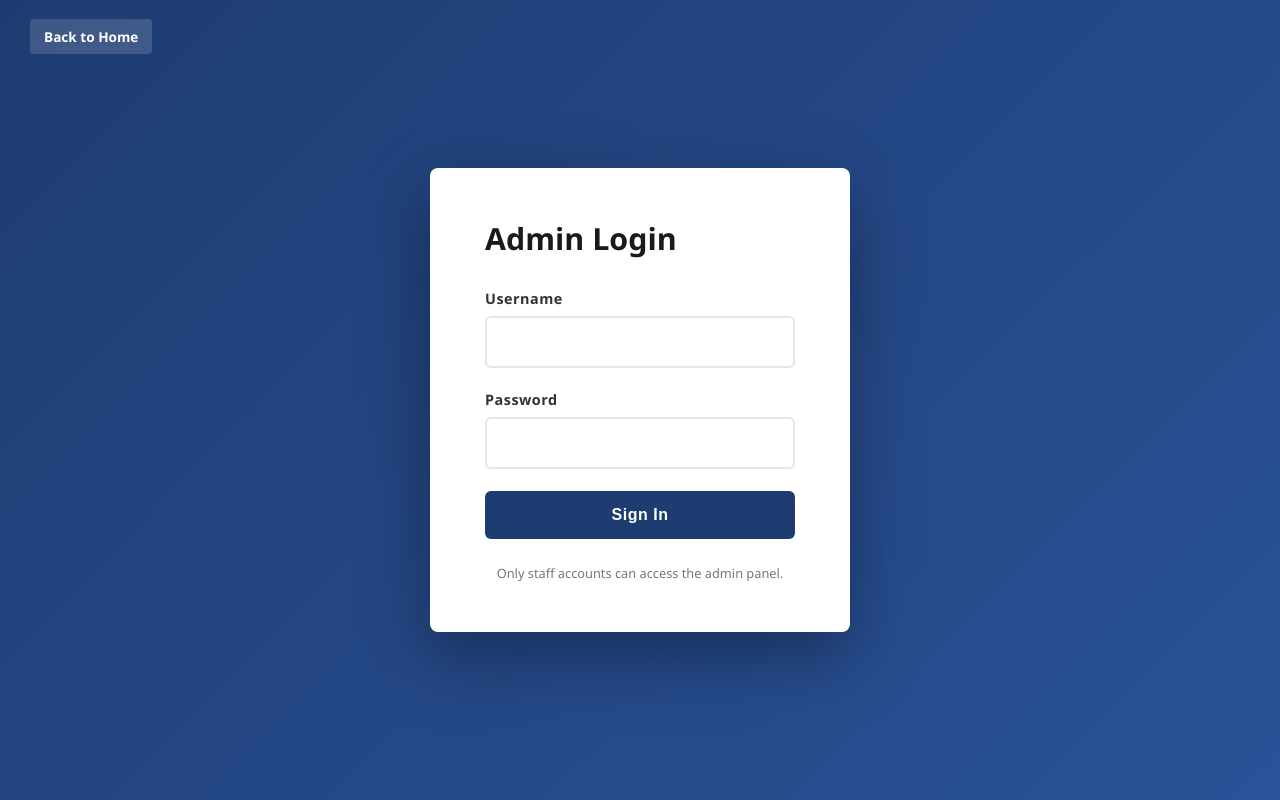
After one commit to JmGarcia30/FinalProject-EmTech-Backend, a Django app: page /login/ in a window 1280 px wide. The commit adds this page. Run offline with Django 5.2, Linux system fonts and the light colour scheme.

Commit message:
Added Admin log in

```diff
--- /dev/null
+++ b/CarRental/templates/login.html
@@ -0,0 +1,56 @@
+<!DOCTYPE html>
+<html lang="en">
+<head>
+    <meta charset="UTF-8" />
+    <meta name="viewport" content="width=device-width, initial-scale=1.0" />
+    <title>Admin Login - Car Rental System</title>
+    <style>
+        * { margin:0; padding:0; box-sizing:border-box; }
+        body { font-family:'Segoe UI', Tahoma, Geneva, Verdana, sans-serif; background:linear-gradient(135deg,#1e3c72 0%, #2a5298 100%); min-height:100vh; display:flex; align-items:center; justify-content:center; }
+        .card { background:#fff; width:100%; max-width:420px; padding:50px 55px; border-radius:8px; box-shadow:0 25px 70px rgba(0,0,0,.35); }
+        h1 { font-size:1.9rem; font-weight:700; margin-bottom:30px; color:#1a1a1a; }
+        form { width:100%; }
+        .form-group { margin-bottom:22px; }
+        label { display:block; font-weight:600; font-size:.9rem; margin-bottom:8px; color:#333; letter-spacing:.5px; }
+        input[type=text], input[type=password] { width:100%; padding:14px 16px; border:2px solid #e1e6ec; border-radius:6px; font-size:.95rem; transition:.25s; font-family:inherit; }
+        input[type=text]:focus, input[type=password]:focus { outline:none; border-color:#1e3c72; box-shadow:0 0 0 3px rgba(30,60,114,.12); }
+        .actions { margin-top:10px; }
+        button { width:100%; padding:15px 18px; background:#1e3c72; color:#fff; font-weight:600; font-size:1rem; border:none; border-radius:6px; cursor:pointer; transition:.3s; letter-spacing:.5px; }
+        button:hover { background:#2a5298; box-shadow:0 8px 24px rgba(30,60,114,.35); }
+        .meta { margin-top:25px; text-align:center; font-size:.8rem; color:#777; }
+        .error { background:#f8d7da; color:#721c24; padding:12px 14px; border-left:4px solid #dc3545; border-radius:4px; font-size:.85rem; margin-bottom:18px; }
+        .top-link { text-align:center; margin-top:15px; }
+        .top-link a { color:#1e3c72; text-decoration:none; font-size:.85rem; font-weight:600; }
+        .top-link a:hover { text-decoration:underline; }
+        .nav-back { position:absolute; top:25px; left:30px; }
+        .nav-back a { color:#fff; text-decoration:none; font-size:.85rem; font-weight:600; background:rgba(255,255,255,.15); padding:8px 14px; border-radius:4px; backdrop-filter:blur(3px); }
+        .nav-back a:hover { background:rgba(255,255,255,.30); }
+    </style>
+</head>
+<body>
+    <div class="nav-back"><a href="{% url 'home' %}">Back to Home</a></div>
+    <div class="card">
+        <h1>Admin Login</h1>
+        {% if messages %}
+            {% for message in messages %}
+                <div class="error">{{ message }}</div>
+            {% endfor %}
+        {% endif %}
+        <form method="POST" novalidate>
+            {% csrf_token %}
+            <div class="form-group">
+                <label for="username">Username</label>
+                <input type="text" id="username" name="username" autocomplete="username" required />
+            </div>
+            <div class="form-group">
+                <label for="password">Password</label>
+                <input type="password" id="password" name="password" autocomplete="current-password" required />
+            </div>
+            <div class="actions">
+                <button type="submit">Sign In</button>
+            </div>
+        </form>
+        <div class="meta">Only staff accounts can access the admin panel.</div>
+    </div>
+</body>
+</html>
--- a/CarRental/urls.py
+++ b/CarRental/urls.py
@@ -25,6 +25,8 @@ from CarRental import views
 urlpatterns = [
     path('admin/', admin.site.urls),
     path('', views.home_page, name='home'),
+    path('login/', views.login_view, name='login'),
+    path('logout/', views.logout_view, name='logout'),
     path('cars/', include('CarRentalApp.urls')),
 ]
 
--- a/CarRental/views.py
+++ b/CarRental/views.py
@@ -1,7 +1,27 @@
-#For my Django Car Rental System
+from django.shortcuts import render, redirect
+from django.contrib.auth import authenticate, login, logout
+from django.contrib import messages
+from django.urls import reverse
 
-from django.shortcuts import render
-from CarRentalApp.models import Car
 
 def home_page(request):
     return render(request, "home_page.html")
+
+
+def login_view(request):
+    if request.method == "POST":
+        username = request.POST.get("username")
+        password = request.POST.get("password")
+        user = authenticate(request, username=username, password=password)
+        if user is not None and user.is_staff:
+            login(request, user)
+            # Redirect to cars list instead of admin panel
+            return redirect(reverse("car_list"))
+        messages.error(request, "Invalid credentials or not authorized.")
+    return render(request, "login.html")
+
+
+def logout_view(request):
+    if request.user.is_authenticated:
+        logout(request)
+    return redirect("home")
```
Also changed, not shown: CarRental/templates/home_page.html (+9 -1 lines), CarRentalApp/views.py (+14 -0 lines), db.sqlite3, media/cars/Screenshot_10.png (deleted), media/cars/Screenshot_2024-11-13_230903.png (deleted), media/cars/new-honda-civic-e-hev-hybrid-europe.jpg (added), media/cars/nissan-terra-2022-efee.jpg (added), media/cars/primordium.png (deleted), media/cars/toyota-raize-front-angle-low-view-138949.avif (added).
